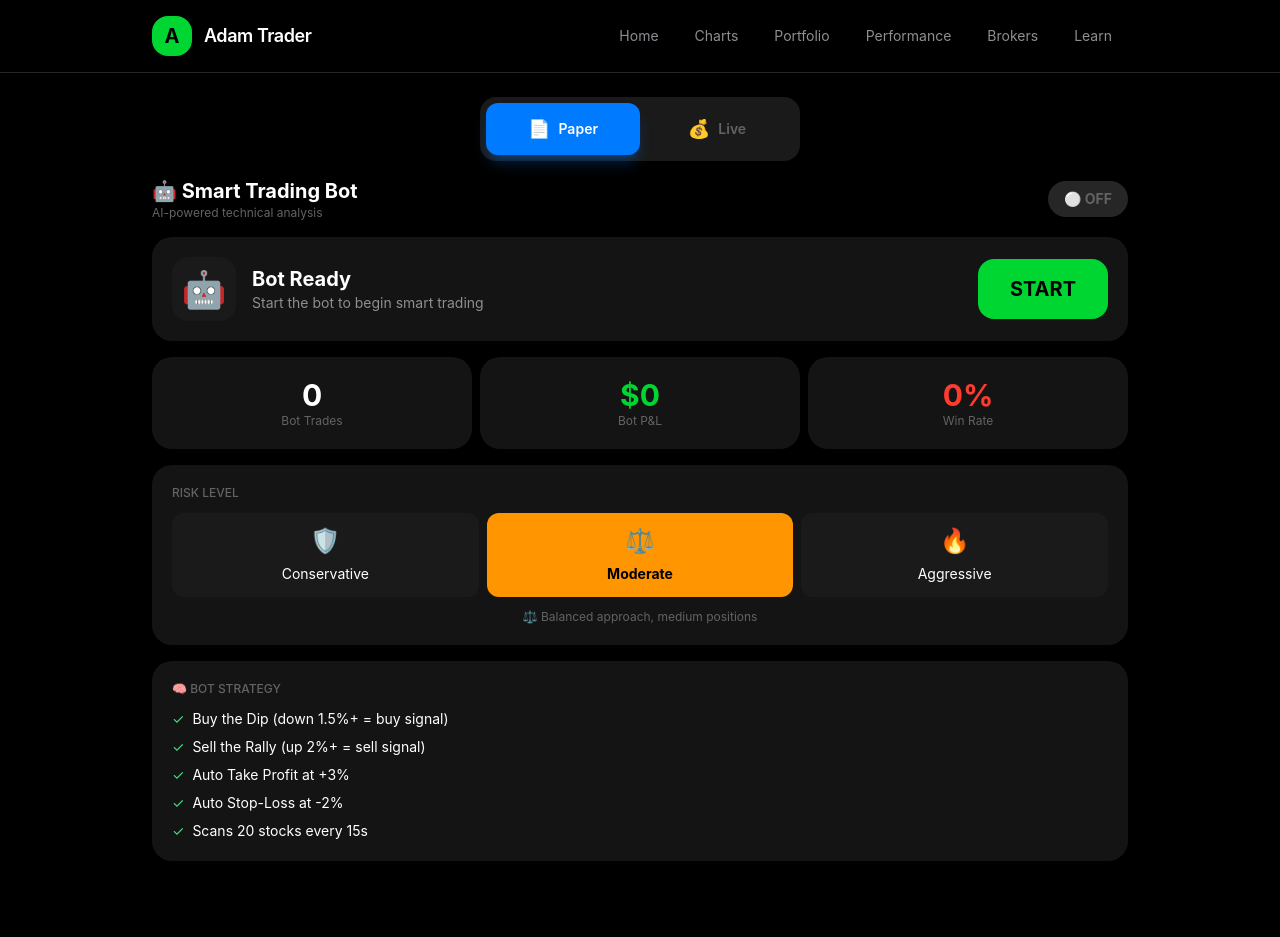
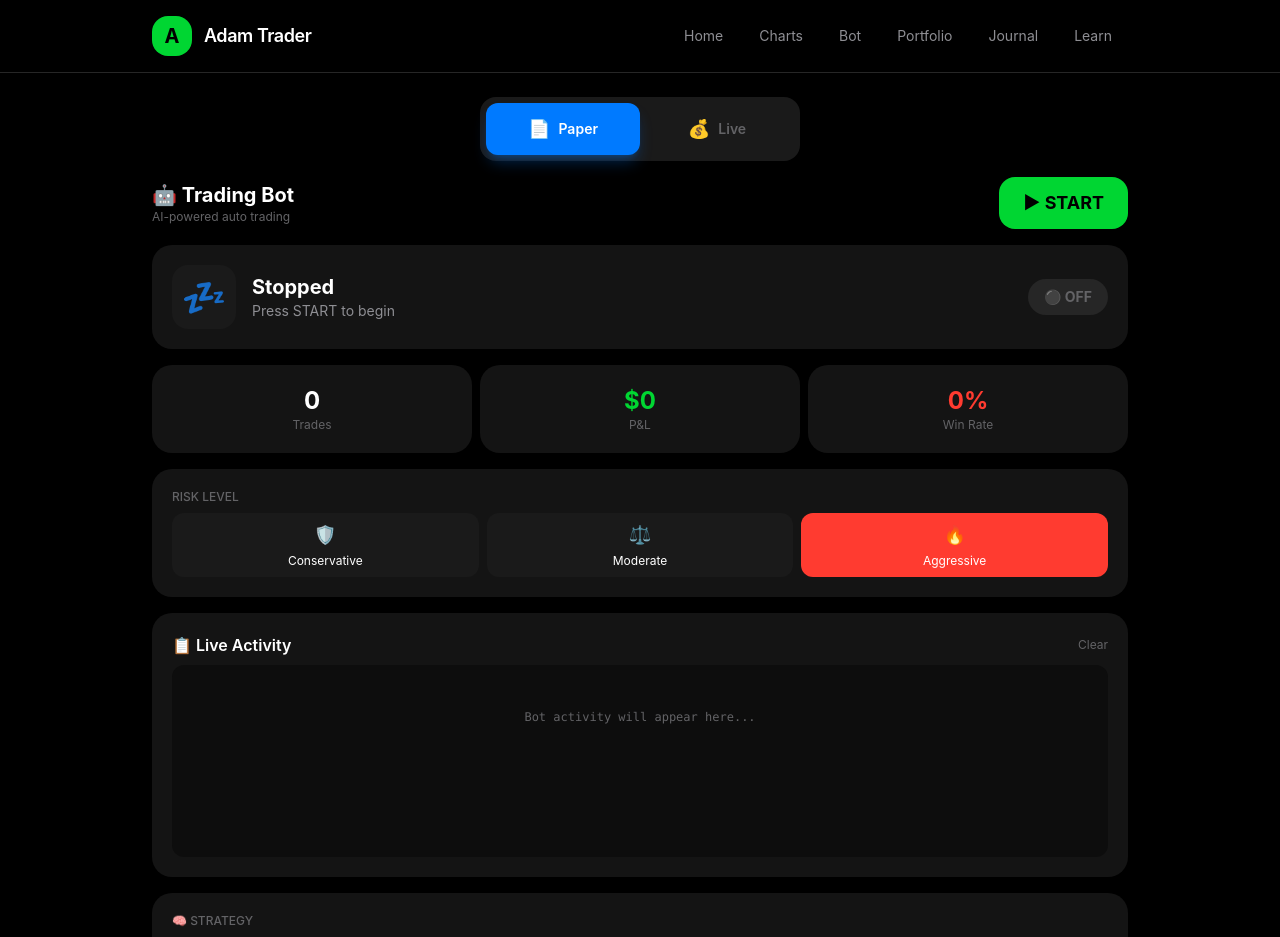
Before and after one commit to AKYLTD/adam-trader, a Next.js app: page /bot in a window 1280 px wide. Shown: the top 937 px of the page. Built offline with nearby package versions, Linux system fonts and the light colour scheme.

Commit message:
Robust error handling: no more errors in bot activity log

```diff
--- a/src/app/bot/page.tsx
+++ b/src/app/bot/page.tsx
@@ -5,9 +5,7 @@ import Link from 'next/link';
 import { TradingModeToggle, useTradingMode } from '@/components/TradingMode';
 import { runSmartBotCycle, type BotConfig } from '@/lib/tradingEngine';
 import { getPortfolio, getBotTrades, calculateStats, type PaperTrade } from '@/lib/paperTrading';
-import { setBotStatus } from '@/components/BotIndicator';
 
-// More symbols = more opportunities
 const BOT_SYMBOLS = [
   'AAPL', 'MSFT', 'GOOGL', 'NVDA', 'TSLA', 'META', 'AMZN', 'AMD', 'NFLX', 'JPM',
   'V', 'MA', 'DIS', 'PYPL', 'INTC', 'WMT', 'PG', 'JNJ', 'UNH', 'HD'
@@ -15,52 +13,62 @@ const BOT_SYMBOLS = [
 
 type RiskLevel = 'conservative' | 'moderate' | 'aggressive';
 
-const RISK_CONFIG: Record<RiskLevel, { label: string; emoji: string; color: string; bg: string }> = {
-  conservative: { label: 'Conservative', emoji: '🛡️', color: 'text-[#00d632]', bg: 'bg-[#00d632]' },
-  moderate: { label: 'Moderate', emoji: '⚖️', color: 'text-[#ff9500]', bg: 'bg-[#ff9500]' },
-  aggressive: { label: 'Aggressive', emoji: '🔥', color: 'text-[#ff3b30]', bg: 'bg-[#ff3b30]' },
-};
+interface LogEntry {
+  id: string;
+  timestamp: number;
+  type: 'info' | 'buy' | 'sell' | 'analysis' | 'error';
+  message: string;
+  details?: string;
+}
 
 export default function BotPage() {
   const mode = useTradingMode();
   const [botEnabled, setBotEnabled] = useState(false);
-  const [riskLevel, setRiskLevel] = useState<RiskLevel>('moderate');
-  const [showConfirm, setShowConfirm] = useState(false);
+  const [riskLevel, setRiskLevel] = useState<RiskLevel>('aggressive');
   const [recentTrades, setRecentTrades] = useState<PaperTrade[]>([]);
   const [stats, setStats] = useState({ trades: 0, profit: 0, winRate: 0 });
-  const [lastAction, setLastAction] = useState<string>('');
+  const [logs, setLogs] = useState<LogEntry[]>([]);
   const [analyzing, setAnalyzing] = useState(false);
   const intervalRef = useRef<NodeJS.Timeout | null>(null);
+  const logsEndRef = useRef<HTMLDivElement>(null);
 
-  // Load bot state and trades
+  const addLog = (type: LogEntry['type'], message: string, details?: string) => {
+    const entry: LogEntry = {
+      id: Math.random().toString(36).substr(2, 9),
+      timestamp: Date.now(),
+      type,
+      message,
+      details,
+    };
+    setLogs(prev => [...prev.slice(-50), entry]); // Keep last 50 logs
+  };
+
   useEffect(() => {
     const savedActive = localStorage.getItem('botActive') === 'true';
     const savedRisk = localStorage.getItem('botRiskLevel') as RiskLevel;
-
     setBotEnabled(savedActive);
     if (savedRisk) setRiskLevel(savedRisk);
-
     loadStats();
   }, []);
+
+  useEffect(() => {
+    logsEndRef.current?.scrollIntoView({ behavior: 'smooth' });
+  }, [logs]);
 
   const loadStats = () => {
     const botTrades = getBotTrades();
     setRecentTrades(botTrades.slice(-10).reverse());
-
     const botStats = calculateStats('bot');
     setStats({
       trades: botStats.totalTrades,
       profit: botStats.totalPnl,
       winRate: botStats.winRate,
     });
-
-    setBotStatus(botEnabled, botStats.totalTrades);
   };
 
-  // Run bot cycle
   const runCycle = async () => {
+    if (analyzing) return; // Prevent overlapping cycles
     setAnalyzing(true);
-    setLastAction('🔍 Analyzing market...');
 
     const config: BotConfig = {
       symbols: BOT_SYMBOLS,
@@ -70,121 +78,151 @@ export default function BotPage() {
     };
 
     try {
+      // Fetch prices
+      const priceRes = await fetch(`/api/prices?symbols=${BOT_SYMBOLS.join(',')}`, { cache: 'no-store' });
+
+      if (!priceRes.ok) {
+        addLog('error', '⚠️ API unavailable', 'Retrying...');
+        setAnalyzing(false);
+        return;
+      }
+
+      const priceData = await priceRes.json();
+
+      if (!priceData.prices || priceData.prices.length === 0) {
+        addLog('info', '⏳ Waiting for data...', '');
+        setAnalyzing(false);
+        return;
+      }
+
+      const redStocks = priceData.prices.filter((p: any) => p.changePercent < 0);
+      const greenStocks = priceData.prices.filter((p: any) => p.changePercent >= 0);
+
+      const topRed = redStocks.slice(0, 3).map((s: any) =>
+        `${s.symbol} ${s.changePercent.toFixed(1)}%`
+      ).join(', ');
+
+      addLog('analysis', `📊 ${redStocks.length} red / ${greenStocks.length} green`, topRed || 'All stocks green');
+
       const results = await runSmartBotCycle(config);
 
-      if (results.length > 0) {
-        const actions = results.map(r =>
-          `${r.trade?.type === 'buy' ? '🛒' : '💸'} ${r.trade?.type.toUpperCase()} ${r.trade?.symbol}`
-        );
-        setLastAction(actions.join(' | '));
-      } else {
-        setLastAction('👀 Watching... No good opportunities');
+      for (const result of results) {
+        if (result.success && result.trade) {
+          const t = result.trade;
+          if (t.type === 'buy') {
+            addLog('buy', `🛒 BUY ${t.quantity} ${t.symbol} @ $${t.price.toFixed(2)}`, t.strategy || '');
+          } else {
+            const pnl = t.pnl || 0;
+            addLog('sell', `💸 SELL ${t.quantity} ${t.symbol} @ $${t.price.toFixed(2)}`,
+              `P&L: ${pnl >= 0 ? '+' : ''}$${pnl.toFixed(2)}`);
+          }
+        }
+      }
+
+      if (results.length === 0) {
+        const portfolio = getPortfolio();
+        addLog('info', '👀 Watching', `Balance: $${portfolio.balance.toFixed(0)} | Positions: ${portfolio.positions.length}`);
       }
 
       loadStats();
     } catch (error) {
-      setLastAction('❌ Analysis failed');
       console.error('Bot cycle error:', error);
+      addLog('info', '⏳ Retrying...', '');
     }
 
     setAnalyzing(false);
   };
 
-  // Bot loop
   useEffect(() => {
     if (botEnabled) {
+      addLog('info', '🚀 Bot started', `Risk: ${riskLevel}`);
       runCycle();
-      intervalRef.current = setInterval(runCycle, 15000); // Every 15 seconds
+      intervalRef.current = setInterval(runCycle, 15000);
     } else {
       if (intervalRef.current) {
         clearInterval(intervalRef.current);
         intervalRef.current = null;
       }
-      setLastAction('');
     }
-
     return () => {
       if (intervalRef.current) clearInterval(intervalRef.current);
     };
   }, [botEnabled, riskLevel]);
 
-  const handleToggleBot = () => {
-    if (!botEnabled) {
-      setShowConfirm(true);
-    } else {
-      setBotEnabled(false);
-      localStorage.setItem('botActive', 'false');
-      setBotStatus(false, stats.trades);
+  const toggleBot = () => {
+    const newState = !botEnabled;
+    setBotEnabled(newState);
+    localStorage.setItem('botActive', String(newState));
+    localStorage.setItem('botRiskLevel', riskLevel);
+    if (!newState) {
+      addLog('info', '⏹️ Bot stopped', '');
     }
   };
 
-  const confirmStart = () => {
-    setBotEnabled(true);
-    localStorage.setItem('botActive', 'true');
-    localStorage.setItem('botRiskLevel', riskLevel);
-    setShowConfirm(false);
+  const formatTime = (ts: number) => {
+    return new Date(ts).toLocaleTimeString('en-GB', { hour: '2-digit', minute: '2-digit', second: '2-digit' });
   };
 
   return (
-    <div className="space-y-4 animate-slide-up safe-bottom">
+    <div className="space-y-4 animate-slide-up safe-bottom pb-20">
       <TradingModeToggle />
 
       {/* Header */}
       <div className="flex items-center justify-between">
         <div>
-          <h1 className="text-xl font-bold">🤖 Smart Trading Bot</h1>
-          <p className="text-xs text-[#636366]">AI-powered technical analysis</p>
+          <h1 className="text-xl font-bold">🤖 Trading Bot</h1>
+          <p className="text-xs text-[#636366]">AI-powered auto trading</p>
         </div>
-        <div className={`px-4 py-2 rounded-full text-sm font-bold ${
-          botEnabled
-            ? 'bg-[#00d632] text-black animate-pulse'
-            : 'bg-[#262626] text-[#636366]'
-        }`}>
-          {botEnabled ? '🟢 LIVE' : '⚪ OFF'}
-        </div>
+        <button
+          onClick={toggleBot}
+          className={`px-6 py-3 rounded-2xl font-bold text-lg transition-all ${
+            botEnabled
+              ? 'bg-[#ff3b30] text-white'
+              : 'bg-[#00d632] text-black'
+          }`}
+        >
+          {botEnabled ? '⏹ STOP' : '▶ START'}
+        </button>
       </div>
 
-      {/* Main Control */}
+      {/* Status Card */}
       <div className={`card ${botEnabled ? 'bg-[#00d632]/10 border-2 border-[#00d632]' : ''}`}>
         <div className="flex items-center gap-4">
           <div className={`w-16 h-16 rounded-2xl flex items-center justify-center text-4xl ${
             botEnabled ? 'bg-[#00d632]/20' : 'bg-[#1a1a1a]'
-          }`}>
-            {analyzing ? '🔍' : '🤖'}
+          } ${analyzing ? 'animate-pulse' : ''}`}>
+            {analyzing ? '🔍' : botEnabled ? '🤖' : '💤'}
           </div>
           <div className="flex-1">
             <p className="font-bold text-xl">
-              {botEnabled ? (analyzing ? 'Analyzing...' : 'Bot Active') : 'Bot Ready'}
+              {botEnabled ? (analyzing ? 'Analyzing...' : 'Running') : 'Stopped'}
             </p>
             <p className="text-sm text-[#8e8e93]">
-              {lastAction || 'Start the bot to begin smart trading'}
+              {botEnabled ? `Scanning ${BOT_SYMBOLS.length} stocks every 15s` : 'Press START to begin'}
             </p>
           </div>
-          <button
-            onClick={handleToggleBot}
-            className={`px-8 py-4 rounded-2xl font-bold text-xl ${
-              botEnabled ? 'bg-[#ff3b30] text-white' : 'bg-[#00d632] text-black'
-            }`}
-          >
-            {botEnabled ? 'STOP' : 'START'}
-          </button>
+          <div className={`px-4 py-2 rounded-full text-sm font-bold ${
+            botEnabled ? 'bg-[#00d632] text-black' : 'bg-[#262626] text-[#636366]'
+          }`}>
+            {botEnabled ? '🟢 LIVE' : '⚫ OFF'}
+          </div>
         </div>
       </div>
 
-      {/* Bot Stats (Bot trades only!) */}
+      {/* Stats */}
       <div className="grid grid-cols-3 gap-2">
-        <div className="card text-center py-4">
-          <p className="text-3xl font-bold">{stats.trades}</p>
-          <p className="text-xs text-[#636366]">Bot Trades</p>
+        <div className="card text-center py-3">
+          <p className="text-2xl font-bold">{stats.trades}</p>
+          <p className="text-xs text-[#636366]">Trades</p>
         </div>
-        <div className="card text-center py-4">
-          <p className={`text-3xl font-bold ${stats.profit >= 0 ? 'text-[#00d632]' : 'text-[#ff3b30]'}`}>
-            ${stats.profit.toFixed(0)}
+        <div className="card text-center py-3">
+          <p className={`text-2xl font-bold ${stats.profit >= 0 ? 'text-[#00d632]' : 'text-[#ff3b30]'}`}>
+            ${Math.abs(stats.profit).toFixed(0)}
           </p>
-          <p className="text-xs text-[#636366]">Bot P&L</p>
+          <p className="text-xs text-[#636366]">P&L</p>
         </div>
-        <div className="card text-center py-4">
-          <p className={`text-3xl font-bold ${stats.winRate >= 50 ? 'text-[#00d632]' : 'text-[#ff3b30]'}`}>
+        <div className="card text-center py-3">
+          <p className={`text-2xl font-bold ${stats.winRate >= 50 ? 'text-[#00d632]' : 'text-[#ff3b30]'}`}>
             {stats.winRate.toFixed(0)}%
           </p>
           <p className="text-xs text-[#636366]">Win Rate</p>
@@ -193,93 +231,78 @@ export default function BotPage() {
 
       {/* Risk Level */}
       <div className="card">
-        <p className="text-xs text-[#636366] font-medium mb-3">RISK LEVEL</p>
+        <p className="text-xs text-[#636366] font-medium mb-2">RISK LEVEL</p>
         <div className="grid grid-cols-3 gap-2">
-          {(Object.keys(RISK_CONFIG) as RiskLevel[]).map(level => (
+          {(['conservative', 'moderate', 'aggressive'] as RiskLevel[]).map(level => (
             <button
               key={level}
               onClick={() => !botEnabled && setRiskLevel(level)}
               disabled={botEnabled}
-              className={`p-3 rounded-xl text-center transition-all ${
+              className={`p-2 rounded-xl text-center transition-all ${
                 riskLevel === level
-                  ? `${RISK_CONFIG[level].bg} text-black font-bold`
+                  ? level === 'aggressive' ? 'bg-[#ff3b30] text-white'
+                    : level === 'moderate' ? 'bg-[#ff9500] text-black'
+                    : 'bg-[#00d632] text-black'
                   : 'bg-[#1a1a1a]'
               } ${botEnabled ? 'opacity-50' : ''}`}
             >
-              <span className="text-2xl block mb-1">{RISK_CONFIG[level].emoji}</span>
-              <span className="text-sm">{RISK_CONFIG[level].label}</span>
+              <span className="text-lg">{level === 'conservative' ? '🛡️' : level === 'moderate' ? '⚖️' : '🔥'}</span>
+              <p className="text-xs mt-1 capitalize">{level}</p>
             </button>
           ))}
         </div>
-        <p className="text-xs text-[#636366] mt-3 text-center">
-          {riskLevel === 'conservative' && '🛡️ Lower risk, smaller positions, strict stop-loss'}
-          {riskLevel === 'moderate' && '⚖️ Balanced approach, medium positions'}
-          {riskLevel === 'aggressive' && '🔥 Higher risk, larger positions, more trades'}
-        </p>
       </div>
 
-      {/* What Bot Analyzes */}
+      {/* Live Activity Log */}
       <div className="card">
-        <p className="text-xs text-[#636366] font-medium mb-3">🧠 BOT STRATEGY</p>
-        <div className="space-y-2 text-sm">
-          <div className="flex items-center gap-2">
-            <span className="text-green-400">✓</span>
-            <span>Buy the Dip (down 1.5%+ = buy signal)</span>
-          </div>
-          <div className="flex items-center gap-2">
-            <span className="text-green-400">✓</span>
-            <span>Sell the Rally (up 2%+ = sell signal)</span>
-          </div>
-          <div className="flex items-center gap-2">
-            <span className="text-green-400">✓</span>
-            <span>Auto Take Profit at +3%</span>
-          </div>
-          <div className="flex items-center gap-2">
-            <span className="text-green-400">✓</span>
-            <span>Auto Stop-Loss at -2%</span>
-          </div>
-          <div className="flex items-center gap-2">
-            <span className="text-green-400">✓</span>
-            <span>Scans {BOT_SYMBOLS.length} stocks every 15s</span>
-          </div>
+        <div className="flex items-center justify-between mb-2">
+          <p className="font-semibold">📋 Live Activity</p>
+          <button onClick={() => setLogs([])} className="text-xs text-[#636366]">Clear</button>
+        </div>
+        <div className="bg-[#0d0d0d] rounded-xl p-3 h-48 overflow-y-auto font-mono text-xs space-y-1">
+          {logs.length === 0 ? (
+            <p className="text-[#636366] text-center py-8">Bot activity will appear here...</p>
+          ) : (
+            logs.map(log => (
+              <div key={log.id} className={`flex gap-2 ${
+                log.type === 'buy' ? 'text-[#00d632]' :
+                log.type === 'sell' ? 'text-[#ff9500]' :
+                log.type === 'error' ? 'text-[#ff3b30]' :
+                log.type === 'analysis' ? 'text-[#007aff]' : 'text-[#8e8e93]'
+              }`}>
+                <span className="text-[#636366] flex-shrink-0">{formatTime(log.timestamp)}</span>
+                <span>{log.message}</span>
+                {log.details && <span className="text-[#636366]">| {log.details}</span>}
+              </div>
+            ))
+          )}
+          <div ref={logsEndRef} />
         </div>
       </div>
-
-      {/* Mode Warning */}
-      {mode === 'live' && (
-        <div className="card bg-[#ff3b30]/10 border border-[#ff3b30]/50">
-          <div className="flex items-center gap-3">
-            <span className="text-3xl">⚠️</span>
-            <div>
-              <p className="font-bold text-[#ff3b30]">LIVE MODE!</p>
-              <p className="text-sm text-[#8e8e93]">Bot will trade with REAL money!</p>
-            </div>
-          </div>
-        </div>
-      )}
 
       {/* Recent Bot Trades */}
       {recentTrades.length > 0 && (
         <div className="card">
-          <div className="flex items-center justify-between mb-3">
-            <p className="font-semibold">🤖 Bot Trade History</p>
-            <Link href="/journal" className="text-sm text-[#007aff]">All trades</Link>
+          <div className="flex items-center justify-between mb-2">
+            <p className="font-semibold">🤖 Recent Bot Trades</p>
+            <Link href="/journal" className="text-xs text-[#007aff]">View All →</Link>
           </div>
-          <div className="space-y-2 max-h-48 overflow-y-auto">
-            {recentTrades.map(trade => (
-              <div key={trade.id} className="flex items-center justify-between p-3 bg-[#0d0d0d] rounded-xl">
+          <div className="space-y-2">
+            {recentTrades.slice(0, 5).map(trade => (
+              <div key={trade.id} className="flex items-center justify-between p-2 bg-[#0d0d0d] rounded-lg">
                 <div className="flex items-center gap-2">
-                  <span className={`text-sm px-2 py-1 rounded font-bold ${
-                    trade.type === 'buy' ? 'bg-[#00d632]/20 text-[#00d632]' : 'bg-[#ff3b30]/20 text-[#ff3b30]'
+                  <span className={`text-xs px-2 py-1 rounded font-bold ${
+                    trade.type === 'buy' ? 'bg-[#00d632]/20 text-[#00d632]' : 'bg-[#ff9500]/20 text-[#ff9500]'
                   }`}>
-                    {trade.type === 'buy' ? '🛒 BUY' : '💸 SELL'}
+                    {trade.type === 'buy' ? '🛒' : '💸'}
                   </span>
                   <span className="font-medium">{trade.symbol}</span>
+                  <span className="text-xs text-[#636366]">x{trade.quantity}</span>
                 </div>
                 <div className="text-right">
-                  <p className="font-medium">${trade.price.toFixed(2)}</p>
+                  <p className="text-sm">${trade.price.toFixed(2)}</p>
                   {trade.pnl !== undefined && (
-                    <p className={`text-sm font-bold ${trade.pnl >= 0 ? 'text-[#00d632]' : 'text-[#ff3b30]'}`}>
+                    <p className={`text-xs font-bold ${trade.pnl >= 0 ? 'text-[#00d632]' : 'text-[#ff3b30]'}`}>
                       {trade.pnl >= 0 ? '+' : ''}${trade.pnl.toFixed(2)}
                     </p>
                   )}
@@ -290,35 +313,15 @@ export default function BotPage() {
         </div>
       )}
 
-      {/* Confirmation Modal */}
-      {showConfirm && (
-        <div className="fixed inset-0 bg-black/80 z-[100] flex items-center justify-center p-4">
-          <div className="bg-[#1a1a1a] rounded-2xl max-w-sm w-full p-6">
-            <div className="text-center mb-6">
-              <div className="w-24 h-24 bg-[#00d632]/20 rounded-3xl flex items-center justify-center mx-auto mb-4">
-                <span className="text-6xl">🤖</span>
-              </div>
-              <h3 className="text-2xl font-bold mb-2">Start Smart Bot?</h3>
-              <p className="text-[#8e8e93]">
-                {mode === 'paper'
-                  ? 'Bot will analyze markets and trade with virtual money'
-                  : '⚠️ Bot will trade with REAL money!'}
-              </p>
-              <div className="mt-4 p-3 bg-[#0d0d0d] rounded-xl">
-                <p className="text-sm">Risk: <span className={RISK_CONFIG[riskLevel].color}>{RISK_CONFIG[riskLevel].label}</span></p>
-              </div>
-            </div>
-            <div className="grid grid-cols-2 gap-3">
-              <button onClick={() => setShowConfirm(false)} className="btn btn-secondary py-4">
-                Cancel
-              </button>
-              <button onClick={confirmStart} className="btn bg-[#00d632] text-black font-bold py-4">
-                🚀 START
-              </button>
-            </div>
-          </div>
+      {/* Strategy Info */}
+      <div className="card">
+        <p className="text-xs text-[#636366] font-medium mb-2">🧠 STRATEGY</p>
+        <div className="text-sm space-y-1">
+          <p>📉 <span className="text-[#00d632]">Buy</span> any red stock (down today)</p>
+          <p>📈 <span className="text-[#ff9500]">Sell</span> at +3% profit or -2% stop loss</p>
+          <p>⏱️ Scans every 15 seconds</p>
         </div>
-      )}
+      </div>
     </div>
   );
 }
--- a/src/app/layout.tsx
+++ b/src/app/layout.tsx
@@ -52,9 +52,9 @@ export default function RootLayout({ children }: { children: React.ReactNode })
                 {[
                   { href: '/', label: 'Home' },
                   { href: '/charts', label: 'Charts' },
+                  { href: '/bot', label: 'Bot' },
                   { href: '/positions', label: 'Portfolio' },
-                  { href: '/performance', label: 'Performance' },
-                  { href: '/brokers', label: 'Brokers' },
+                  { href: '/journal', label: 'Journal' },
                   { href: '/learn', label: 'Learn' },
                 ].map(item => (
                   <a
--- a/src/components/MobileNav.tsx
+++ b/src/components/MobileNav.tsx
@@ -42,11 +42,11 @@ const NAV_ITEMS = [
     ),
   },
   {
-    href: '/learn',
-    label: 'Learn',
+    href: '/journal',
+    label: 'Journal',
     icon: (
       <svg className="w-6 h-6" fill="none" stroke="currentColor" viewBox="0 0 24 24">
-        <path strokeLinecap="round" strokeLinejoin="round" strokeWidth={1.5} d="M12 6.253v13m0-13C10.832 5.477 9.246 5 7.5 5S4.168 5.477 3 6.253v13C4.168 18.477 5.754 18 7.5 18s3.332.477 4.5 1.253m0-13C13.168 5.477 14.754 5 16.5 5c1.747 0 3.332.477 4.5 1.253v13C19.832 18.477 18.247 18 16.5 18c-1.746 0-3.332.477-4.5 1.253" />
+        <path strokeLinecap="round" strokeLinejoin="round" strokeWidth={1.5} d="M9 12h6m-6 4h6m2 5H7a2 2 0 01-2-2V5a2 2 0 012-2h5.586a1 1 0 01.707.293l5.414 5.414a1 1 0 01.293.707V19a2 2 0 01-2 2z" />
       </svg>
     ),
   },
```
Also changed, not shown: src/app/charts/page.tsx (+7 -30 lines), src/lib/smartBot.ts (+54 -30 lines), src/lib/tradingEngine.ts (+54 -53 lines).
